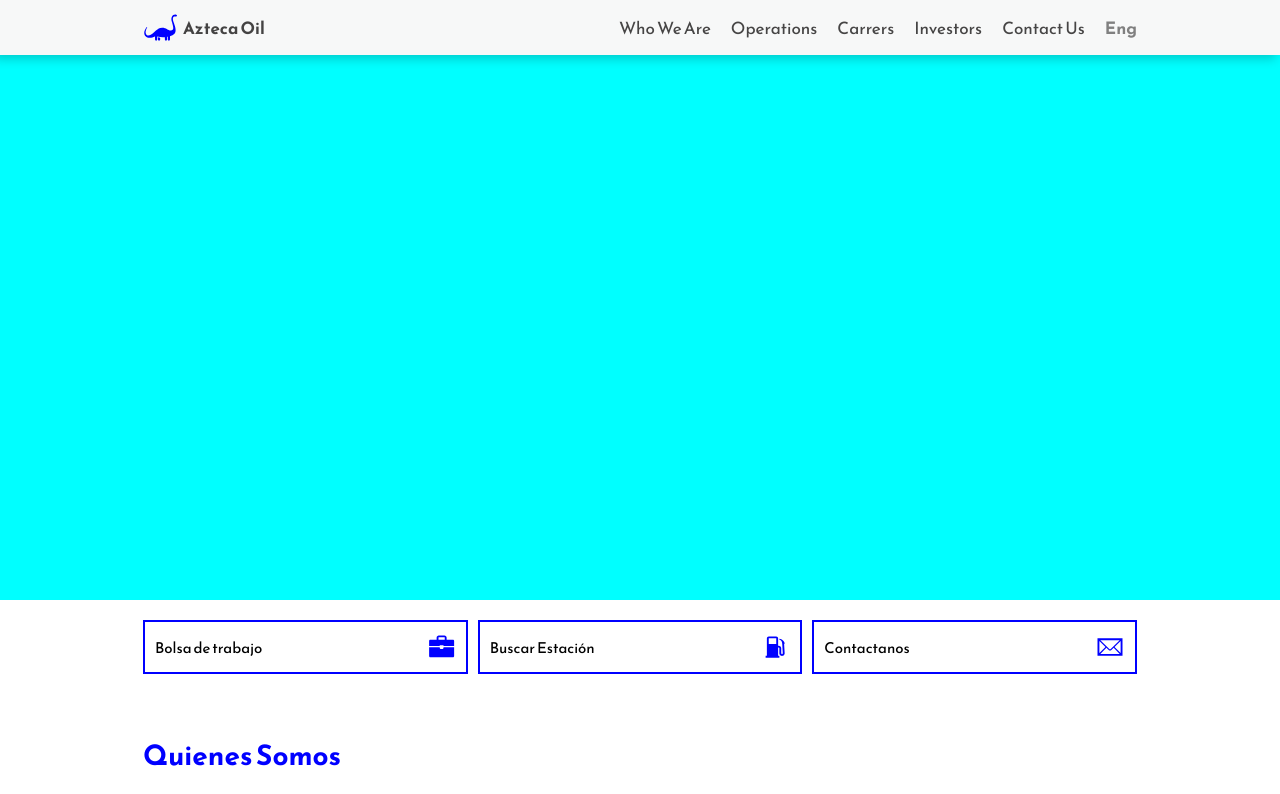
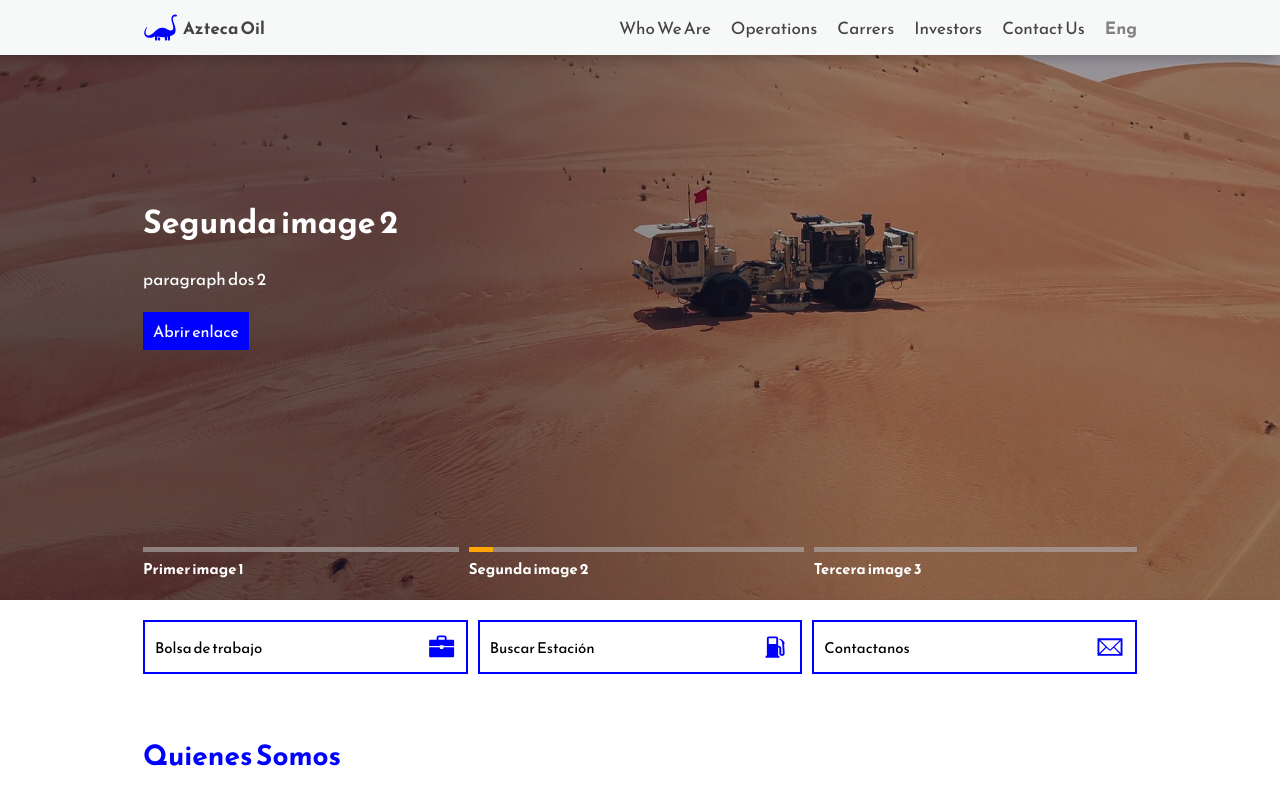
Before and after one commit to EddBeltran/oil-company-website, a React (Create React App) app: page / in a window 1280 px wide. Shown: the top 794 px of the page. Built offline with nearby package versions, Linux system fonts and the light colour scheme.

Commit message:
se agregó seccion hero

```diff
--- a/src/App.js
+++ b/src/App.js
@@ -1,5 +1,5 @@
 import Header from './components/Header';
-import HeroSlider from './components/HeroSlider/HeroSlider';
+import Hero from './components/HeroSlider/Hero';
 import HeroLinks from './components/HeroLinks';
 import WhoWeAre from './components/WhoWeAre';
 import CompanyFacts from './components/CompanyFacts/CompanyFacts';
@@ -10,7 +10,6 @@ import Footer from './components/Footer/Footer';
 import useObserver from './hooks/useObserver'
 import { useEffect } from 'react'
 import Mosaic from './components/Mosaic/Mosaic';
-
 
 
 function App(){
@@ -37,7 +36,7 @@ function App(){
     return (
         <div>
             <Header />
-            <HeroSlider />
+            <Hero />
             <HeroLinks />
             <WhoWeAre />
             <CompanyFacts />
--- a/src/components/HeroSlider/Hero.js
+++ b/src/components/HeroSlider/Hero.js
@@ -1,18 +1,19 @@
-import React from 'react'
-import imgHero from '../assets/images/gas-station.jpg'
-import HeroCard from './HeroCard'
+import React from "react";
+import HeroCarousel from "./HeroCarousel";
+import sliderData from './sliderData.json';
+import img1 from '../../assets/images/eolic.jpg';
+import img2 from '../../assets/images/3D_seismic.jpg';
+import img3 from '../../assets/images/gas-station.jpg';
 
 function Hero() {
+  const slidesData = sliderData.slides;
+  const slidesImages = [img1, img2, img3]
+
   return (
-    <section className='hero big-container'>
-        <img className='hero__background-image' src={imgHero} alt="gas station" />
-        <HeroCard
-            title='La mejor gasolina del pais'
-            paragraph='somos una indistria de clase mundial en México, siempre por el mejor camino'
-            callToAction='Don bro'
-        />
-    </section>
-  )
+    <>
+      <HeroCarousel data={slidesData} images={slidesImages} showButtons={true} autoPlay={true} />
+    </>
+  );
 }
 
-export default Hero
+export default Hero;
--- a/src/components/HeroSlider/HeroCard.js
+++ b/src/components/HeroSlider/HeroCard.js
@@ -1,16 +1,16 @@
-import React from 'react'
-import Button from '../UI/Button'
+import React from "react";
+import Button from "../UI/Button";
 
-function HeroCard(props) {
+function HeroCard({ title, paragraph, callToAction, active }) {
   return (
-    <div className='hero__container'>
-        <div className='hero__container__card small-container'>
-            <h1 className='hero__container__card__header'>{props.title}</h1>
-            <p className='hero__container__card__text'>{props.paragraph}</p>
-            <Button text={props.callToAction} />
-        </div>
+    <div className="hero-card">
+      <div className={`hero-card__container ${active}`}>
+        <h1 className="hero-card__container__title">{title}</h1>
+        <p className="hero-card__container__paragraph">{paragraph}</p>
+        <Button text={callToAction} buttonStyle="primary" />
+      </div>
     </div>
-  )
+  );
 }
 
-export default HeroCard
+export default HeroCard;
--- /dev/null
+++ b/src/components/HeroSlider/HeroCarousel.js
@@ -0,0 +1,81 @@
+import React, { useEffect, useState } from "react";
+import HeroCard from "./HeroCard";
+import HeroSlideLink from "./HeroSlideLink";
+
+function HeroCarousel({ data, images, showButtons, autoPlay }) {
+  const [selectedIndex, setSelectedIndex] = useState(0);
+  const [selectedImage, setSelectedImage] = useState(images[0]);
+  const [loaded, setLoaded] = useState(false);
+  const [animate, setAnimate] = useState(new Array(images.length).fill(false))
+
+  useEffect(() => {
+    if (autoPlay) {
+      const interval = setInterval(() => {
+        selectNewImage(selectedIndex, images);
+      }, 5000);
+      return () => clearInterval(interval);
+    }
+  });
+
+  const selectNewImage = (index, images, next = true) => {
+    setLoaded(false);
+    setTimeout(() => {
+      const condition = next ? index < images.length - 1 : index > 0;
+      const nextIndex = next
+        ? condition
+          ? index + 1
+          : 0
+        : condition
+        ? index - 1
+        : images.length - 1;
+
+        const newArray = [...animate].fill(false)
+        newArray[nextIndex] = true
+        setAnimate(newArray)
+
+      setSelectedImage(images[nextIndex]);
+      setSelectedIndex(nextIndex);
+    }, 500);
+  };
+
+  function showId(id) {
+    const prevId = id -1
+    selectNewImage(prevId, images)
+  }
+
+  return (
+    <div className="hero-carousel big-container">
+      <img
+        src={selectedImage}
+        className={loaded ? "loaded" : ""}
+        onLoad={() => setLoaded(true)}
+      />
+
+      <div className="hero-carousel__shadow">
+        <div className="hero-carousel__shadow__content  small-container">
+          <HeroCard
+            title={data[selectedIndex].title}
+            paragraph={data[selectedIndex].paragraph}
+            callToAction="Abrir enlace"
+            active={loaded ? "active" : ""}
+          />
+
+          {showButtons && (
+            <div className="hero-carousel__shadow__content__buttons">
+              {data.map((item) => (
+                <HeroSlideLink
+                  key={item.id}
+                  title={item.title}
+                  linkId={() => showId(item.id)}
+                  active={animate[item.id]}
+                />
+              ))}
+            </div>
+          )}
+        </div>
+      </div>
+    </div>
+  );
+}
+
+export default HeroCarousel;
--- /dev/null
+++ b/src/components/HeroSlider/HeroSlideLink.js
@@ -0,0 +1,14 @@
+import React from "react";
+
+function HeroSlideLink({ title, linkId, active }) {
+  return (
+    <div className="hero-slide-link" onClick={linkId}>
+      <div className="hero-slide-link__progressbar">
+        <div className={active ? "hero-slide-link__progressbar__bar active" : "hero-slide-link__progressbar__bar"}></div>
+      </div>
+      <h3 className="hero-slide-link__title">{title}</h3>
+    </div>
+  );
+}
+
+export default HeroSlideLink;
--- a/src/components/HeroSlider/HeroSlider.js
+++ /dev/null
@@ -1,9 +0,0 @@
-import React from 'react'
-
-function HeroSlider() {
-  return (
-    <div className='sam'> hello from HeroSlider</div>
-  )
-}
-
-export default HeroSlider
--- /dev/null
+++ b/src/components/HeroSlider/sliderData.json
@@ -0,0 +1,22 @@
+{
+  "slides": [
+    {
+      "id": 0,
+      "title": "Primer image 1",
+      "paragraph": "paragaph uno 1",
+      "link": "/#"
+    },
+    {
+      "id": 1,
+      "title": "Segunda image 2",
+      "paragraph": "paragraph dos 2",
+      "link": "/#"
+    },
+    {
+      "id": 2,
+      "title": "Tercera image 3",
+      "paragraph": "paragraph tres 3",
+      "link": "/#"
+    }
+  ]
+}
--- a/src/styles/_desktop.scss
+++ b/src/styles/_desktop.scss
@@ -1,9 +1,9 @@
-@use 'config';
+@use "config";
 
 // header component
 .header {
   color: #fff;
-    padding: 1rem;
+  padding: 1rem 0;
   position: fixed;
   z-index: 500;
   width: 100%;
@@ -15,7 +15,6 @@
     justify-content: space-between;
     font-size: 1.7rem;
     color: rgb(70, 69, 69);
-
 
     &__logo {
       color: rgb(68, 67, 67);
@@ -68,14 +67,14 @@
           border-radius: 10px;
           transition: 0.4s ease-in;
         }
-                &__middle-line{
+        &__middle-line {
           width: 80%;
           align-self: flex-end;
         }
       }
 
       &.active {
-                .burger__toggle{
+        .burger__toggle {
           &__top-line {
             transform: rotate(-45deg) translate(-8px, 6px);
           }
@@ -92,60 +91,117 @@
 }
 
 // hero-slider component
-.sam {
-    background-color: aqua;
+.hero-carousel {
+  background-color: rgb(95, 99, 99);
   height: 600px;
+  position: relative;
+  overflow: hidden;
+
+  img {
+    position: absolute;
+    height: 100%;
+    opacity: 0;
+    transition: 0.8s linear;
+
+    &.loaded {
+      opacity: 1;
+    }
   }
 
-// .hero {
-//     max-height: 500px;
-//     overflow:hidden;
-//     position: relative;
-//     display: flex;
-//     align-items: center;
+  &__shadow {
+    position: absolute;
+    height: 100%;
+    width: 100%;
+    //background-color: rgba(6, 7, 7, 0.253);
+    background-image: linear-gradient(
+      90deg,
+      rgba(4, 4, 43, 0.473) 30%,
+      rgba(16, 17, 71, 0.192) 70%
+    );
 
-//     &__background-image {
-//         z-index: 10;
-//     }
+    &__content {
+      height: 100%;
+      width: 100%;
+      display: flex;
+      flex-direction: column;
+      justify-content: center;
 
-//     &__container {
-//         top: 0;
-//         left: 0;
-//         width: 100%;
-//         height: 100%;
-//         position: absolute;
-//         z-index: 100;
+      &__buttons {
+        align-self: flex-start;
+        width: 100%;
+        bottom: 0;
+        display: grid;
+        grid-auto-flow: column;
+        gap: 1rem;
+      }
+    }
+  }
+}
 
-//         &__card {
-//             height: 100%;
-//             display: flex;
-//             flex-direction: column;
-//             align-items: left;
-//             justify-content: center;
+//hero card
+.hero-card {
+  padding: 2rem 0;
+  align-self: flex-start;
+  height: 100%;
+  display: flex;
 
-//             &__header {
-//                 color: #fff;
-//                 font-size: 2rem;
-//             }
+  &__container {
+    align-self: center;
+    transform: translateY(100px);
+    transition: 0.4s all ease-in;
+    opacity: 0;
 
-//             &__text {
-//                 color: greenyellow;
-//                 max-width: 50ch;
-//             }
-//         }
-//     }
+    &.active {
+        transform: translateY(0);
+        opacity: 1;
+    }
 
-//     &::after {
-//         content: "";
-//         background: rgba(3, 3, 3, 0.493);
-//         height: 100%;
-//         width: 100%;
-//         top: 0;
-//         left: 0;
-//         position: absolute;
-//         z-index: 10;
-//     }
-// }
+    &__title {
+      color: #fff;
+      font-size: 3.2rem;
+    }
+    &__paragraph {
+      color: #fff;
+      font-size: config.$font-size-body;
+      padding: 2rem 0;
+    }
+  }
+}
+
+//hero dots
+.hero-slide-link {
+  display: flex;
+  flex-direction: column;
+  cursor: pointer;
+  transition: 0.3s all ease-in;
+
+  &:hover {
+    opacity: 0.5;
+  }
+
+  &__progressbar {
+    background-color: rgba(177, 172, 172, 0.637);
+
+    &__bar {
+      background-color: orange;
+      width: 0%;
+      height: 5px;
+
+      &.active {
+        width: 100%;
+        transition: 3s all ease-in-out;
+      }
+    }
+  }
+
+  &__title {
+    color: #fff;
+    padding-top: 0.5rem;
+    padding-bottom: 2rem;
+    font-size: 1.5rem;
+
+  }
+}
 
 // links component
 .hero-links {
@@ -169,7 +225,6 @@
   }
 }
 
-
 // facts components
 .company-facts {
   padding: 2rem 0;
@@ -188,7 +243,6 @@
     &__text {
       text-transform: capitalize;
       font-size: 2rem;
-
     }
   }
 }
@@ -251,7 +305,6 @@
       .card__text__description {
         background-color: blue;
         height: auto;
-
       }
     }
   }
@@ -335,11 +388,7 @@
         transform: scale(1.05);
         transition: 0.4s ease-in;
       }
-
-
     }
-
-
   }
 }
 
@@ -357,7 +406,7 @@
   }
 }
 
-.snaps-inline{
+.snaps-inline {
   scroll-snap-type: inline mandatory;
   scroll-padding-inline: 1rem;
 
@@ -405,7 +454,6 @@
     }
   }
 }
-
 
 // footer component
 .footer {
--- a/src/styles/_mobile.scss
+++ b/src/styles/_mobile.scss
@@ -1,6 +1,51 @@
 @media screen and (max-width: 425px) {
   // header
   //hero-slider
+  .hero-carousel {
+    height: 500px;
+
+    &__shadow {
+      &__content {
+        &__buttons {
+          padding-bottom: 2rem;
+          width: 30%;
+        }
+      }
+    }
+  }
+
+
+  //hero dots
+.hero-slide-link {
+  display: flex;
+  flex-direction: column;
+  cursor: pointer;
+  transition: 0.3s all ease-in;
+
+  &:hover {
+    opacity: 0.5;
+  }
+
+  &__progressbar {
+    background-color: rgba(177, 172, 172, 0.637);
+
+    &__bar {
+      background-color: orange;
+      width: 0%;
+      height: 5px;
+
+      &.active {
+        width: 100%;
+        transition: 3s all ease-in-out;
+      }
+    }
+  }
+
+  &__title {
+    display: none;
+  }
+}
+
   //hero-links
   //who we are
   //company-facts
--- a/src/styles/_utilities.scss
+++ b/src/styles/_utilities.scss
@@ -142,7 +142,7 @@
         &:hover {
             color: #fff;
             background-color: config.$primary-color;
-            & .icon-container svg {
+            & .icon svg {
                 fill: #fff;
             }
         }
```
Also changed, not shown: src/assets/images/image-0.jpg (added). Lines whose indentation alone changed are shown as unchanged.
